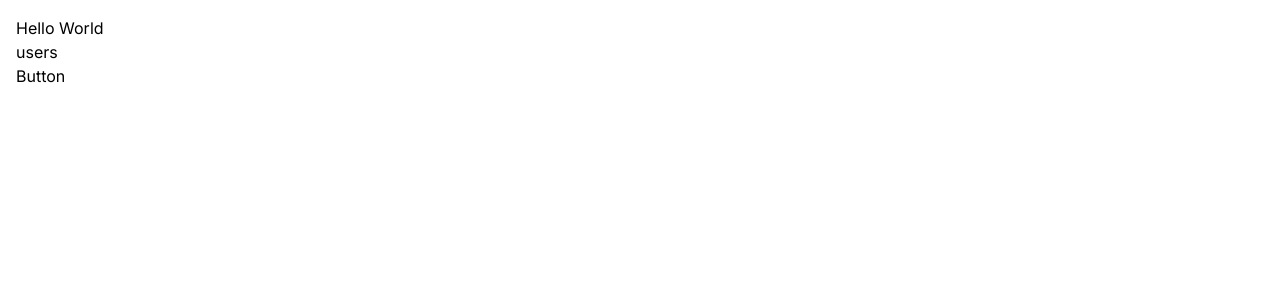
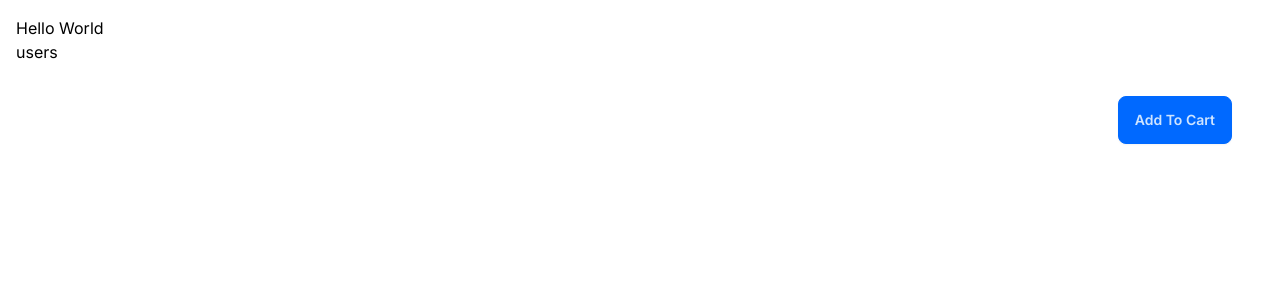
Before and after one commit to Fraser123456/LearningNextjs, a Next.js app: page / in a window 1280 px wide. Shown: the top 300 px of the page. Built offline with nearby package versions, Linux system fonts and the light colour scheme.

Commit message:
Styling complete

```diff
--- a/app/components/AddToCart.tsx
+++ b/app/components/AddToCart.tsx
@@ -3,7 +3,12 @@ import React from "react";
 
 const AddToCart = () => {
   return (
-    <button onClick={() => console.log("Button Clicked!!")}>Button</button>
+    <button
+      className="btn btn-primary"
+      onClick={() => console.log("Button Clicked!!")}
+    >
+      Add To Cart
+    </button>
   );
 };
 
--- a/app/components/ProductCard.tsx
+++ /dev/null
@@ -1,14 +0,0 @@
-import React from "react";
-
-//Components
-import AddToCart from "./AddToCart";
-
-const ProductCard = () => {
-  return (
-    <div>
-      <AddToCart />
-    </div>
-  );
-};
-
-export default ProductCard;
--- /dev/null
+++ b/app/components/ProductCard/ProductCard.module.css
@@ -0,0 +1,4 @@
+.card{
+    padding: 1rem;
+    border: 1PX SOLID #ccc;
+}
--- /dev/null
+++ b/app/components/ProductCard/ProductCard.tsx
@@ -0,0 +1,21 @@
+import React from "react";
+
+//Components
+import AddToCart from "../AddToCart";
+
+//Styles
+import styles from "./ProductCard.module.css";
+
+const ProductCard = () => {
+  return (
+    <div className="card">
+      <div className="card-body">
+        <div className="card-actions justify-end">
+          <AddToCart />
+        </div>
+      </div>
+    </div>
+  );
+};
+
+export default ProductCard;
--- a/app/globals.css
+++ b/app/globals.css
@@ -4,15 +4,11 @@
 
 :root {
   --foreground-rgb: 0, 0, 0;
-  --background-start-rgb: 214, 219, 220;
-  --background-end-rgb: 255, 255, 255;
 }
 
 @media (prefers-color-scheme: dark) {
   :root {
     --foreground-rgb: 255, 255, 255;
-    --background-start-rgb: 0, 0, 0;
-    --background-end-rgb: 0, 0, 0;
   }
 }
 
--- a/app/layout.tsx
+++ b/app/layout.tsx
@@ -1,22 +1,22 @@
-import './globals.css'
-import type { Metadata } from 'next'
-import { Inter } from 'next/font/google'
+import "./globals.css";
+import type { Metadata } from "next";
+import { Inter } from "next/font/google";
 
-const inter = Inter({ subsets: ['latin'] })
+const inter = Inter({ subsets: ["latin"] });
 
 export const metadata: Metadata = {
-  title: 'Create Next App',
-  description: 'Generated by create next app',
-}
+  title: "Create Next App",
+  description: "Generated by create next app",
+};
 
 export default function RootLayout({
   children,
 }: {
-  children: React.ReactNode
+  children: React.ReactNode;
 }) {
   return (
-    <html lang="en">
+    <html lang="en" data-theme="winter">
       <body className={inter.className}>{children}</body>
     </html>
-  )
+  );
 }
--- a/app/page.tsx
+++ b/app/page.tsx
@@ -1,5 +1,5 @@
 import Link from "next/link";
-import ProductCard from "./components/ProductCard";
+import ProductCard from "./components/ProductCard/ProductCard";
 
 export default function Home() {
   return (
--- a/app/users/page.tsx
+++ b/app/users/page.tsx
@@ -11,19 +11,26 @@ const UsersPage = async () => {
   const users: User[] = await res.json();
   return (
     <>
-      <h1>users</h1>
-      <p>{new Date().toLocaleTimeString()}</p>
-      <ul className="pt-4">
-        {users.map((user) => (
-          <div
-            key={user.id}
-            className="px-4 font-mono text-left text-sm w-full"
-          >
-            <li className="font-bold text-base">{user.name}</li>
-            <li>{user.email}</li>
-          </div>
-        ))}
-      </ul>
+      <h1>Users</h1>
+      <table className="table mt-5">
+        <thead>
+          <tr className="bg-base-200">
+            <th className="font-bold text-base">Username</th>
+            <th className="font-bold text-base">Email</th>
+          </tr>
+        </thead>
+        <tbody>
+          {users.map((user) => (
+            <tr
+              key={user.id}
+              className="px-4 font-mono text-left text-sm w-full"
+            >
+              <td className="font-bold text-base">{user.name}</td>
+              <td>{user.email}</td>
+            </tr>
+          ))}
+        </tbody>
+      </table>
     </>
   );
 };
--- a/package.json
+++ b/package.json
@@ -21,5 +21,8 @@
     "react-dom": "18.3.1",
     "tailwindcss": "3.4.7",
     "typescript": "5.5.4"
+  },
+  "devDependencies": {
+    "daisyui": "^4.12.10"
   }
 }
--- a/tailwind.config.ts
+++ b/tailwind.config.ts
@@ -1,20 +1,23 @@
-import type { Config } from 'tailwindcss'
+import type { Config } from "tailwindcss";
 
 const config: Config = {
   content: [
-    './pages/**/*.{js,ts,jsx,tsx,mdx}',
-    './components/**/*.{js,ts,jsx,tsx,mdx}',
-    './app/**/*.{js,ts,jsx,tsx,mdx}',
+    "./pages/**/*.{js,ts,jsx,tsx,mdx}",
+    "./components/**/*.{js,ts,jsx,tsx,mdx}",
+    "./app/**/*.{js,ts,jsx,tsx,mdx}",
   ],
   theme: {
     extend: {
       backgroundImage: {
-        'gradient-radial': 'radial-gradient(var(--tw-gradient-stops))',
-        'gradient-conic':
-          'conic-gradient(from 180deg at 50% 50%, var(--tw-gradient-stops))',
+        "gradient-radial": "radial-gradient(var(--tw-gradient-stops))",
+        "gradient-conic":
+          "conic-gradient(from 180deg at 50% 50%, var(--tw-gradient-stops))",
       },
     },
   },
-  plugins: [],
-}
-export default config
+  plugins: [require("daisyui")],
+  daisyui: {
+    themes: ["winter"],
+  },
+};
+export default config;
```
Also changed, not shown: 1 other file (tests, documents, lock files or other folders).
